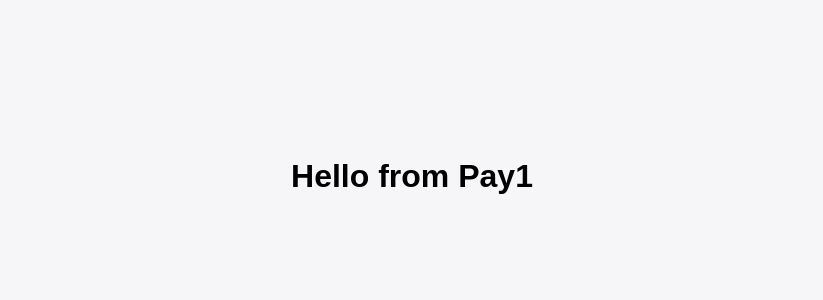
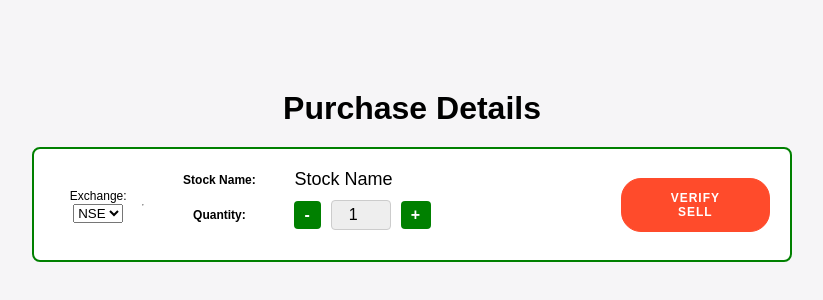
Before and after one commit to Praneethpshetty24/Breeze-Trading_webapp, a React (Create React App) app: page /pay1 in a window 1280 px wide. Shown: the part 204-504 px from the top of the page, without its empty margins (228-1051 px from the left). Built offline with nearby package versions, Linux system fonts and the light colour scheme.

Commit message:
Added button Functionality

```diff
--- a/src/Component/Invest/Invest1/Invest1.jsx
+++ b/src/Component/Invest/Invest1/Invest1.jsx
@@ -76,7 +76,7 @@ function Invest1() {
             {aiChatActive ? '🤖📢 AI Chat ' : 'AI Chat 🤖'}
           </button>
           <button className="watchlist-button" onClick={toggleWatchlist}>
-            {watchlistAdded ? ' Added to Watchlist  📋' : '✅ Add to Watchlist '}
+            {watchlistAdded ? ' ✅ Added to Watchlist  ' : ' Add to Watchlist 📋'}
           </button>
           <button className="like-button" onClick={handleLike}>
             {liked ? '❤️' : '🤍'}
--- a/src/Component/Invest/Invest1/Pay/Pay1.jsx
+++ b/src/Component/Invest/Invest1/Pay/Pay1.jsx
@@ -1,9 +1,139 @@
-import React from 'react';
+import React, { useState, useEffect } from 'react';
+import { useLocation } from 'react-router-dom';
+import './pay1.css';
 
 function Pay1() {
+  const location = useLocation();
+  const stockName = location.state?.stockName || 'Stock Name';
+  const [quantity, setQuantity] = useState(1);
+  const [exchange, setExchange] = useState('NSE');
+  const [verificationCode, setVerificationCode] = useState(null);
+  const [userInput, setUserInput] = useState('');
+  const [verified, setVerified] = useState(false);
+  const [timer, setTimer] = useState(30);
+  const [showConfirmation, setShowConfirmation] = useState(false);
+
+  useEffect(() => {
+    let interval;
+    if (verificationCode) {
+      interval = setInterval(() => {
+        setTimer((prev) => (prev > 0 ? prev - 1 : 0));
+      }, 1000);
+    }
+    return () => clearInterval(interval);
+  }, [verificationCode]);
+
+  const incrementQuantity = () => {
+    setQuantity(quantity + 1);
+  };
+
+  const decrementQuantity = () => {
+    if (quantity > 1) {
+      setQuantity(quantity - 1);
+    }
+  };
+
+  const handleExchangeChange = (e) => {
+    setExchange(e.target.value);
+  };
+
+  const generateVerificationCode = () => {
+    const code = Math.floor(100000 + Math.random() * 900000).toString();
+    setVerificationCode(code);
+    setTimer(30);
+    alert(`Your verification code is ${code}`);
+  };
+
+  const handleInputChange = (e) => {
+    setUserInput(e.target.value);
+  };
+
+  const verifyCode = () => {
+    if (userInput === verificationCode && timer > 0) {
+      setVerified(true);
+    } else {
+      alert('Invalid or expired verification code');
+    }
+  };
+
+  const handleBuy = () => {
+    setShowConfirmation(true);
+  };
+
+  const handlePayNow = () => {
+    alert('Payment Successful!');
+    setShowConfirmation(false);
+  };
+
+  const handleCloseConfirmation = () => {
+    setShowConfirmation(false);
+  };
+
   return (
-    <div>
-      <h1>Hello from Pay1</h1>
+    <div className="pay1-container">
+      <h1>Purchase Details</h1>
+      <div className="details-box">
+        <div className="exchange-selector-top">
+          <span>Exchange:</span>
+          <select id="exchange" value={exchange} onChange={handleExchangeChange}>
+            <option value="NSE">NSE</option>
+            <option value="BSE">BSE</option>
+          </select>
+        </div>
+        <hr className="green-line" />
+        <div className="details-container">
+          <div className="detail-item">
+            <span>Stock Name:</span> {stockName}
+          </div>
+          <div className="detail-item">
+            <span>Quantity:</span>
+            <div className="quantity-selector">
+              <button onClick={decrementQuantity}>-</button>
+              <input type="number" value={quantity} readOnly />
+              <button onClick={incrementQuantity}>+</button>
+            </div>
+          </div>
+        </div>
+        <div className="action-buttons">
+          {verificationCode && !verified && (
+            <div className="verification-section">
+              <p>Enter the verification code sent to you:</p>
+              <input type="text" value={userInput} onChange={handleInputChange} />
+              <button onClick={verifyCode}>Verify</button>
+              <p className="timer">Code expires in: {timer} seconds</p>
+            </div>
+          )}
+          {!verificationCode && !verified && (
+            <button onClick={generateVerificationCode}>Verify Sell</button>
+          )}
+          {verified && (
+            <button className="buy-button" onClick={handleBuy}>Buy</button>
+          )}
+        </div>
+      </div>
+
+      {showConfirmation && (
+        <div className="confirmation-overlay">
+          <div className="confirmation-modal">
+            <div className="confirmation-container">
+              <h2>Confirmation</h2>
+              <div className="confirmation-detail">
+                <span>Stock Name:</span> {stockName}
+              </div>
+              <div className="confirmation-detail">
+                <span>Quantity:</span> {quantity}
+              </div>
+              <div className="confirmation-detail">
+                <span>Exchange:</span> {exchange}
+              </div>
+              <button className="close-button" onClick={handleCloseConfirmation}>
+                Close &#x274C; {/* Close emoji */}
+              </button>
+              <button className="pay-now-button" onClick={handlePayNow}>Pay Now</button>
+            </div>
+          </div>
+        </div>
+      )}
     </div>
   );
 }
--- a/src/Component/Invest/Invest1/Pay/pay1.css
+++ b/src/Component/Invest/Invest1/Pay/pay1.css
@@ -0,0 +1,142 @@
+.pay1-container {
+    padding: 20px;
+    max-width: 800px;
+    margin: 0 auto;
+    text-align: center;
+  }
+
+  .details-box {
+    background-color: #fff;
+    border: 2px solid green;
+    border-radius: 8px;
+    padding: 20px;
+    margin-top: 20px;
+    display: flex;
+    justify-content: space-between;
+    align-items: center;
+  }
+
+  .details-container {
+    display: flex;
+    flex-direction: row;
+    align-items: center;
+    flex-wrap: wrap;
+  }
+
+  .detail-item {
+    margin-bottom: 10px;
+    font-size: 18px;
+    display: flex;
+    align-items: center;
+    margin-right: 20px;
+  }
+
+  .detail-item span {
+    width: 150px; /* Adjust width of labels as needed */
+    font-weight: bold;
+  }
+
+  .quantity-selector {
+    display: flex;
+    align-items: center;
+  }
+
+  .quantity-selector button {
+    padding: 5px 10px;
+    font-size: 16px;
+    background-color: green;
+    color: white;
+    border: none;
+    border-radius: 4px;
+    cursor: pointer;
+  }
+
+  .quantity-selector input {
+    width: 60px;
+    text-align: center;
+    font-size: 16px;
+    padding: 5px 10px;
+    border: 1px solid #ccc;
+    border-radius: 4px;
+    margin: 0 10px;
+  }
+
+  .exchange-selector {
+    margin-top: 10px;
+  }
+
+  .exchange-selector select {
+    padding: 5px 10px;
+    font-size: 16px;
+    border: 1px solid #ccc;
+    border-radius: 4px;
+  }
+
+  .action-buttons {
+    display: flex;
+    align-items: center;
+  }
+
+  .buy-button,
+  .pay-now-button,
+  .close-button {
+    padding: 10px 20px;
+    font-size: 18px;
+    border: none;
+    border-radius: 4px;
+    cursor: pointer;
+    margin-left: 10px;
+  }
+
+  .buy-button {
+    background-color: green;
+    color: white;
+  }
+
+  .pay-now-button {
+    background-color: green;
+    color: white;
+  }
+
+  .close-button {
+    background-color: red;
+    color: white;
+  }
+
+  .confirmation-overlay {
+    position: fixed;
+    top: 0;
+    left: 0;
+    width: 100%;
+    height: 100%;
+    background-color: rgba(0, 0, 0, 0.5);
+    display: flex;
+    justify-content: center;
+    align-items: center;
+    z-index: 999;
+  }
+
+  .confirmation-modal {
+    background-color: #fff;
+    border: 2px solid green;
+    padding: 20px;
+    text-align: center;
+    border-radius: 8px;
+    width: 500px;
+    height: 500px;
+    overflow-y: auto;
+    position: relative;
+    z-index: 1000;
+  }
+
+  .confirmation-container {
+    max-width: 100%;
+    max-height: 100%;
+    margin: 0 auto;
+    overflow: auto;
+  }
+
+  .confirmation-detail {
+    margin: 10px 0;
+    font-size: 18px;
+  }
--- a/src/index.js
+++ b/src/index.js
@@ -16,7 +16,7 @@ import Invest5 from './Component/Invest/Invest5/Invest5';
 import Invest6 from './Component/Invest/Invest6/Invest6';
 import Stocks from './Component/List/Stocks';
 import Pay1 from './Component/Invest/Invest1/Pay/Pay1';
-import Analyse from './Component/Invest/Invest1/Analyse/Analyse';
+import Analyse from './Component/Invest/Invest1/Analyse/Analyse1';
 
 const root = ReactDOM.createRoot(document.getElementById('root'));
 root.render(
```
Also changed, not shown: src/Component/Invest/Invest1/Analyse/Analyse1.jsx (renamed from src/Component/Invest/Invest1/Analyse/Analyse.jsx), src/Component/Invest/Invest1/Analyse/analyse1.css (added), src/Component/Invest/Invest2/Analyse2/Analyse2.jsx (added), src/Component/Invest/Invest2/Analyse2/analyse2.css (added), src/Component/Invest/Invest2/Pay2/Pay2.jsx (added), src/Component/Invest/Invest2/Pay2/pay2.css (added), src/Component/Invest/Invest2/invest2.css (added).
